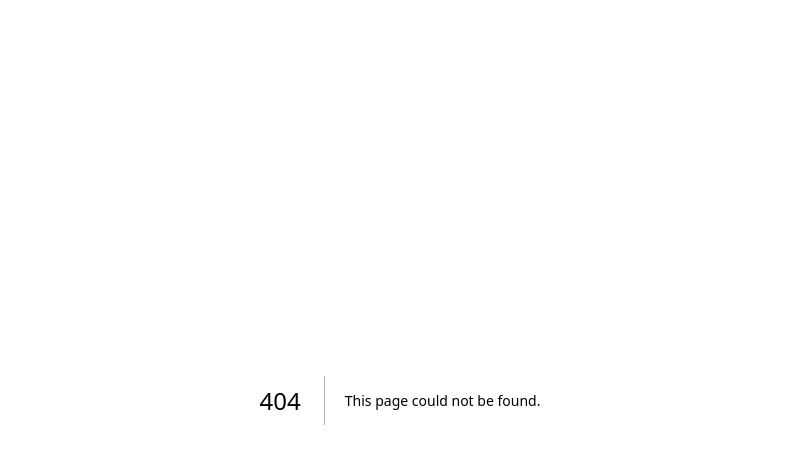
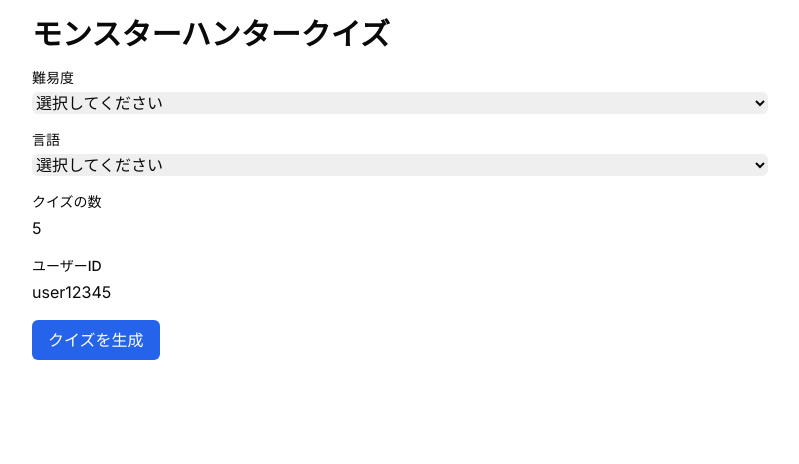
Before and after one commit to kazu2377/quizmaster, a Next.js app: page /quizu_mon in a window 1280 px wide. Before the commit this address had no page. Shown: the top 464 px of the page, without its empty margins (240-1039 px from the left). Built offline with nearby package versions, Linux system fonts and the light colour scheme.

Commit message:
モンハンアプリ作成土台完成

```diff
--- /dev/null
+++ b/app/quizu_mon/page.tsx
@@ -0,0 +1,261 @@
+"use client";
+
+import React, { useState } from "react";
+import { SubmitHandler, useForm } from "react-hook-form";
+
+type QuizDataType = {
+  question: string;
+  answer: string;
+  options: string[];
+  quizId: string;
+};
+
+type QuizResponse = {
+  quizzes: QuizDataType[];
+};
+
+type FormInputs = {
+  level: string;
+  language: string;
+  amount: number;
+  userId: string;
+};
+
+const QuizPage: React.FC = () => {
+  const {
+    register,
+    handleSubmit,
+    formState: { errors },
+  } = useForm<FormInputs>();
+  const [quizzes, setQuizzes] = useState<QuizDataType[] | null>(null);
+  const [userAnswers, setUserAnswers] = useState<{ [key: number]: string }>({});
+  const [result, setResult] = useState<{ score: number; total: number; evaluation: string } | null>(
+    null
+  );
+  const [loading, setLoading] = useState(false);
+  const [submitError, setSubmitError] = useState<string | null>(null);
+
+  const onSubmit: SubmitHandler<FormInputs> = async (data) => {
+    setLoading(true);
+    setSubmitError(null);
+    setResult(null);
+    setQuizzes(null);
+
+    try {
+      const response = await fetch("/api/quiz_monhan", {
+        method: "POST",
+        headers: {
+          "Content-Type": "application/json",
+        },
+        body: JSON.stringify(data),
+      });
+
+      if (!response.ok) {
+        const errorText = await response.text();
+        throw new Error(errorText || "クイズの生成に失敗しました。");
+      }
+
+      const responseData: QuizResponse = await response.json();
+      setQuizzes(responseData.quizzes);
+    } catch (error: any) {
+      console.error("Error generating quiz:", error);
+      setSubmitError(error.message || "クイズの生成に失敗しました。");
+    } finally {
+      setLoading(false);
+    }
+  };
+
+  const handleAnswerChange = (index: number, answer: string) => {
+    setUserAnswers((prev) => ({ ...prev, [index]: answer }));
+  };
+
+  const handleSubmitAnswers = () => {
+    if (!quizzes) return;
+
+    let score = 0;
+    quizzes.forEach((quiz, index) => {
+      if (userAnswers[index] === quiz.answer) {
+        score += 1;
+      }
+    });
+
+    const total = quizzes.length;
+    const percentage = (score / total) * 100;
+    let evaluation = "";
+
+    if (percentage === 100) {
+      evaluation = "完璧です！すべて正解しました！🎉";
+    } else if (percentage >= 80) {
+      evaluation = "素晴らしい！ほとんど正解です。👍";
+    } else if (percentage >= 50) {
+      evaluation = "良いですね！もう少しで完璧です。😊";
+    } else {
+      evaluation = "もう一度挑戦してみましょう。💪";
+    }
+
+    setResult({ score, total, evaluation });
+  };
+
+  const resetQuiz = () => {
+    setQuizzes(null);
+    setUserAnswers({});
+    setResult(null);
+    setSubmitError(null);
+  };
+
+  return (
+    <div className="max-w-3xl mx-auto p-4">
+      <h1 className="text-3xl font-bold mb-4">モンスターハンタークイズ</h1>
+
+      {!quizzes && (
+        <form onSubmit={handleSubmit(onSubmit)} className="space-y-4">
+          <div>
+            <label className="block text-sm font-medium">難易度</label>
+            <select
+              {...register("level", { required: true })}
+              className="mt-1 block w-full border-gray-300 rounded-md"
+            >
+              <option value="">選択してください</option>
+              <option value="easy">易しい</option>
+              <option value="medium">普通</option>
+              <option value="hard">難しい</option>
+            </select>
+            {errors.level && (
+              <span className="text-red-500 text-sm">難易度を選択してください。</span>
+            )}
+          </div>
+
+          <div>
+            <label className="block text-sm font-medium">言語</label>
+            <select
+              {...register("language", { required: true })}
+              className="mt-1 block w-full border-gray-300 rounded-md"
+            >
+              <option value="">選択してください</option>
+              <option value="Japanese">日本語</option>
+              <option value="English">英語</option>
+            </select>
+            {errors.language && (
+              <span className="text-red-500 text-sm">言語を選択してください。</span>
+            )}
+          </div>
+
+          <div>
+            <label className="block text-sm font-medium">クイズの数</label>
+            <input
+              type="number"
+              {...register("amount", { required: true, min: 1, max: 20 })}
+              className="mt-1 block w-full border-gray-300 rounded-md"
+              defaultValue={5}
+            />
+            {errors.amount && (
+              <span className="text-red-500 text-sm">1から20の間で選択してください。</span>
+            )}
+          </div>
+
+          <div>
+            <label className="block text-sm font-medium">ユーザーID</label>
+            <input
+              type="text"
+              {...register("userId", { required: true })}
+              className="mt-1 block w-full border-gray-300 rounded-md"
+              defaultValue="user12345"
+            />
+            {errors.userId && (
+              <span className="text-red-500 text-sm">ユーザーIDを入力してください。</span>
+            )}
+          </div>
+
+          {submitError && <p className="text-red-500">{submitError}</p>}
+
+          <button
+            type="submit"
+            className="px-4 py-2 bg-blue-600 text-white rounded-md disabled:opacity-50"
+            disabled={loading}
+          >
+            {loading ? "クイズ生成中..." : "クイズを生成"}
+          </button>
+        </form>
+      )}
+
+      {quizzes && (
+        <div className="mt-8">
+          <form
+            onSubmit={(e) => {
+              e.preventDefault();
+              handleSubmitAnswers();
+            }}
+          >
+            {quizzes.map((quiz, index) => (
+              <div key={index} className="mb-6">
+                <p className="font-medium">
+                  {index + 1}. {quiz.question}
+                </p>
+                <div className="mt-2 space-y-2">
+                  {quiz.options.map((option, optIndex) => (
+                    <label key={optIndex} className="flex items-center">
+                      <input
+                        type="radio"
+                        name={`question-${index}`}
+                        value={option}
+                        onChange={() => handleAnswerChange(index, option)}
+                        className="mr-2"
+                        required
+                      />
+                      {option}
+                    </label>
+                  ))}
+                </div>
+              </div>
+            ))}
+
+            {result ? (
+              <div className="mt-6 p-4 border rounded-md bg-green-50">
+                <h2 className="text-2xl font-bold">結果</h2>
+                <p className="mt-2">
+                  あなたのスコア: {result.score} / {result.total}
+                </p>
+                <p className="mt-1">{result.evaluation}</p>
+                <button
+                  type="button"
+                  onClick={resetQuiz}
+                  className="mt-4 px-4 py-2 bg-gray-600 text-white rounded-md"
+                >
+                  再挑戦
+                </button>
+              </div>
+            ) : (
+              <button type="submit" className="mt-4 px-4 py-2 bg-green-600 text-white rounded-md">
+                回答を提出
+              </button>
+            )}
+          </form>
+
+          {result && (
+            <div className="mt-6">
+              <h2 className="text-2xl font-bold">解答と評価</h2>
+              {quizzes.map((quiz, index) => (
+                <div key={index} className="mb-4">
+                  <p className="font-medium">
+                    {index + 1}. {quiz.question}
+                  </p>
+                  <p>
+                    正解: <span className="font-semibold">{quiz.answer}</span>
+                  </p>
+                  {userAnswers[index] !== quiz.answer && (
+                    <p>
+                      あなたの回答:{" "}
+                      <span className="font-semibold text-red-500">{userAnswers[index]}</span>
+                    </p>
+                  )}
+                </div>
+              ))}
+            </div>
+          )}
+        </div>
+      )}
+    </div>
+  );
+};
+
+export default QuizPage;
```
